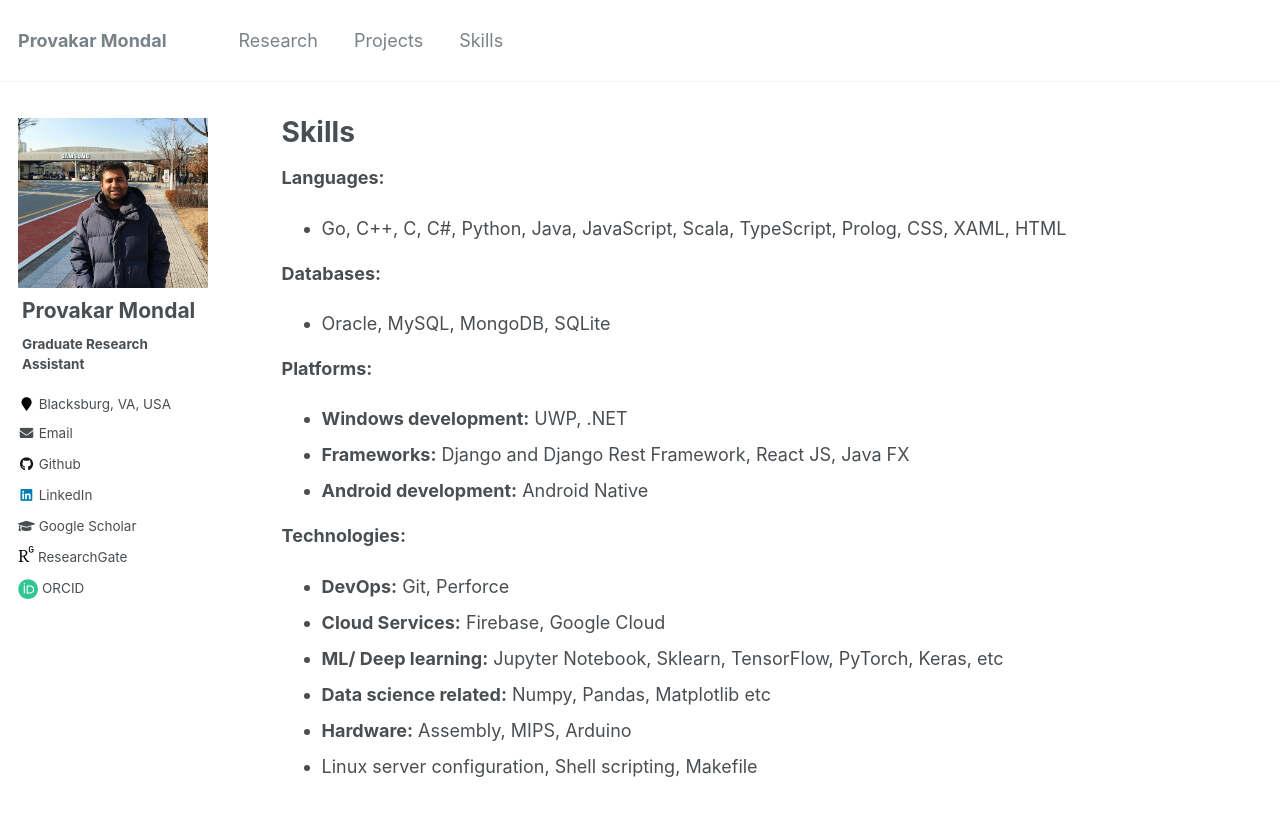
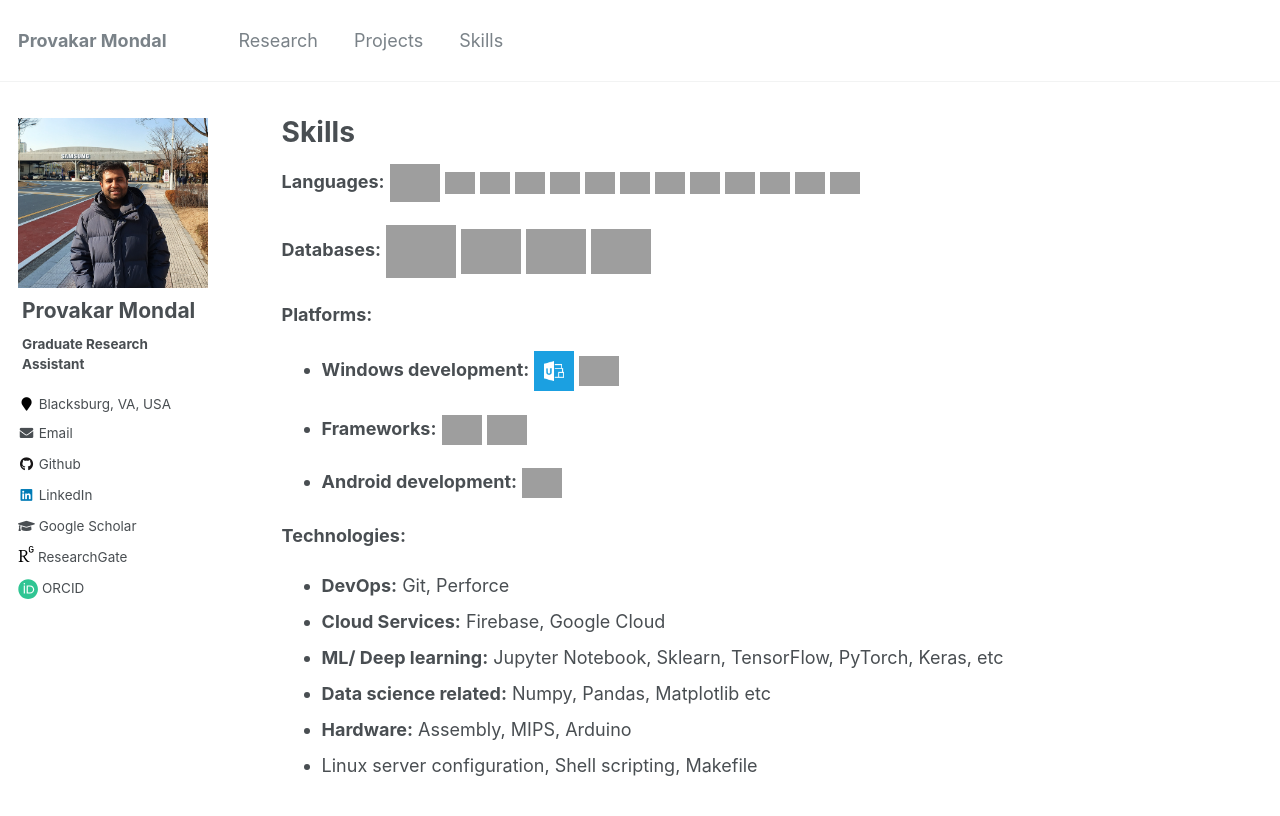
Before and after one commit to surzoprovakar/surzoprovakar.github.io, a Jekyll site: the page built from _pages/skills.md, in a window 1280 px wide and 996 px high. Shown: the top 816 px of the window. Built offline with Jekyll 4.4.1, drawn with Linux system fonts in a browser that asks for light colours; grey boxes are pictures that could not be loaded.

Commit message:
add skills icon

```diff
--- a/_pages/skills.md
+++ b/_pages/skills.md
@@ -6,15 +6,83 @@ author_profile: true
 ---
 
 **Languages:**
-- Go, C++, C, C#, Python, Java, JavaScript, Scala, TypeScript, Prolog, CSS, XAML, HTML
+<!-- - Go, C++, C, C#, Python, Java, JavaScript, Scala, TypeScript, Prolog, CSS, XAML, HTML -->
+<span title="Go">
+    <img src="https://cdn.jsdelivr.net/gh/devicons/devicon/icons/go/go-original-wordmark.svg" width="50" height="30" style="vertical-align: middle;"/>
+</span>
+<span title="C++">
+    <img src="https://cdn.jsdelivr.net/gh/devicons/devicon/icons/cplusplus/cplusplus-original.svg" width="30" height="30" style="vertical-align: middle;"/>
+</span>
+<span title="JavaScript">
+    <img src="https://cdn.jsdelivr.net/gh/devicons/devicon/icons/javascript/javascript-original.svg" width="30" height="30" style="vertical-align: middle;"/>
+</span>
+<span title="C">
+    <img src="https://cdn.jsdelivr.net/gh/devicons/devicon/icons/c/c-original.svg" width="30" height="30" style="vertical-align: middle;"/>
+</span>
+<span title="Java">
+    <img src="https://cdn.jsdelivr.net/gh/devicons/devicon/icons/java/java-original.svg" width="30" height="30" style="vertical-align: middle;"/>
+</span>
+<span title="C#">
+    <img src="https://cdn.jsdelivr.net/gh/devicons/devicon/icons/csharp/csharp-original.svg" width="30" height="30" style="vertical-align: middle;"/>
+</span>
+<span title="Python">
+    <img src="https://cdn.jsdelivr.net/gh/devicons/devicon/icons/python/python-original.svg" width="30" height="30" style="vertical-align: middle;"/>
+</span>
+<span title="Scala">
+    <img src="https://cdn.jsdelivr.net/gh/devicons/devicon/icons/scala/scala-original.svg" width="30" height="30" style="vertical-align: middle;"/>
+</span>
+<span title="TypeScript">
+    <img src="https://cdn.jsdelivr.net/gh/devicons/devicon/icons/typescript/typescript-original.svg" width="30" height="30" style="vertical-align: middle;"/>
+</span>
+<span title="Prolog">
+    <img src="https://cdn.jsdelivr.net/gh/devicons/devicon@latest/icons/prolog/prolog-original.svg" width="30" height="30" style="vertical-align: middle;"/>
+</span>
+<span title="HTML">
+    <img src="https://cdn.jsdelivr.net/gh/devicons/devicon/icons/html5/html5-original.svg" width="30" height="30" style="vertical-align: middle;"/>
+</span>
+<span title="XAML">
+    <img src="https://cdn-icons-png.flaticon.com/128/7488/7488854.png" width="30" height="30" style="vertical-align: middle;"/>
+</span>
+<span title="CSS">
+    <img src="https://cdn.jsdelivr.net/gh/devicons/devicon/icons/css3/css3-original.svg" width="30" height="30" style="vertical-align: middle;"/>
+</span>
 
 **Databases:**
-- Oracle, MySQL, MongoDB, SQLite
+<!-- - Oracle, MySQL, MongoDB, SQLite -->
+<span title="Oracle">
+    <img src="https://cdn.jsdelivr.net/gh/devicons/devicon/icons/oracle/oracle-original.svg" width="70" height="30" style="vertical-align: middle;"/>
+</span>
+<span title="MySQL">
+    <img src="https://cdn.jsdelivr.net/gh/devicons/devicon/icons/mysql/mysql-original-wordmark.svg" width="60" height="30" style="vertical-align: middle;"/>
+</span>
+<span title="MongoDB">
+    <img src="https://cdn.jsdelivr.net/gh/devicons/devicon/icons/mongodb/mongodb-original-wordmark.svg" width="60" height="30" style="vertical-align: middle;"/>
+</span>
+<span title="SQLite">
+    <img src="https://cdn.jsdelivr.net/gh/devicons/devicon/icons/sqlite/sqlite-original-wordmark.svg" width="60" height="30" style="vertical-align: middle;"/>
+</span>
 
 **Platforms:**
-- **Windows development:** UWP, .NET
-- **Frameworks:** Django and Django Rest Framework, React JS, Java FX
-- **Android development:** Android Native
+- **Windows development:**
+<span title="UWP">
+    <img src="/assets/uwp.jpg" width="40" height="20" style="vertical-align: middle;" />
+</span>
+<span title=".NET">
+    <img src="https://cdn.jsdelivr.net/gh/devicons/devicon/icons/dot-net/dot-net-original-wordmark.svg" width="40" height="20" style="vertical-align: middle;"/>
+</span>
+
+- **Frameworks:**
+<span title="Django">
+    <img src="https://cdn.jsdelivr.net/gh/devicons/devicon@latest/icons/django/django-plain.svg" width="40" height="20" style="vertical-align: middle;"/>
+</span>
+<span title="React JS">
+    <img src="https://cdn.jsdelivr.net/gh/devicons/devicon/icons/react/react-original.svg" width="40" height="30" style="vertical-align: middle;"/>
+</span>
+
+- **Android development:**
+<span title="Android Native">
+    <img src="https://cdn.jsdelivr.net/gh/devicons/devicon/icons/android/android-original.svg" width="40" height="30" style="vertical-align: middle;"/>
+</span>
 
 **Technologies:**
 - **DevOps:** Git, Perforce
```
Also changed, not shown: _pages/about.md (+1 -1 lines), assets/uwp.jpg (added).
